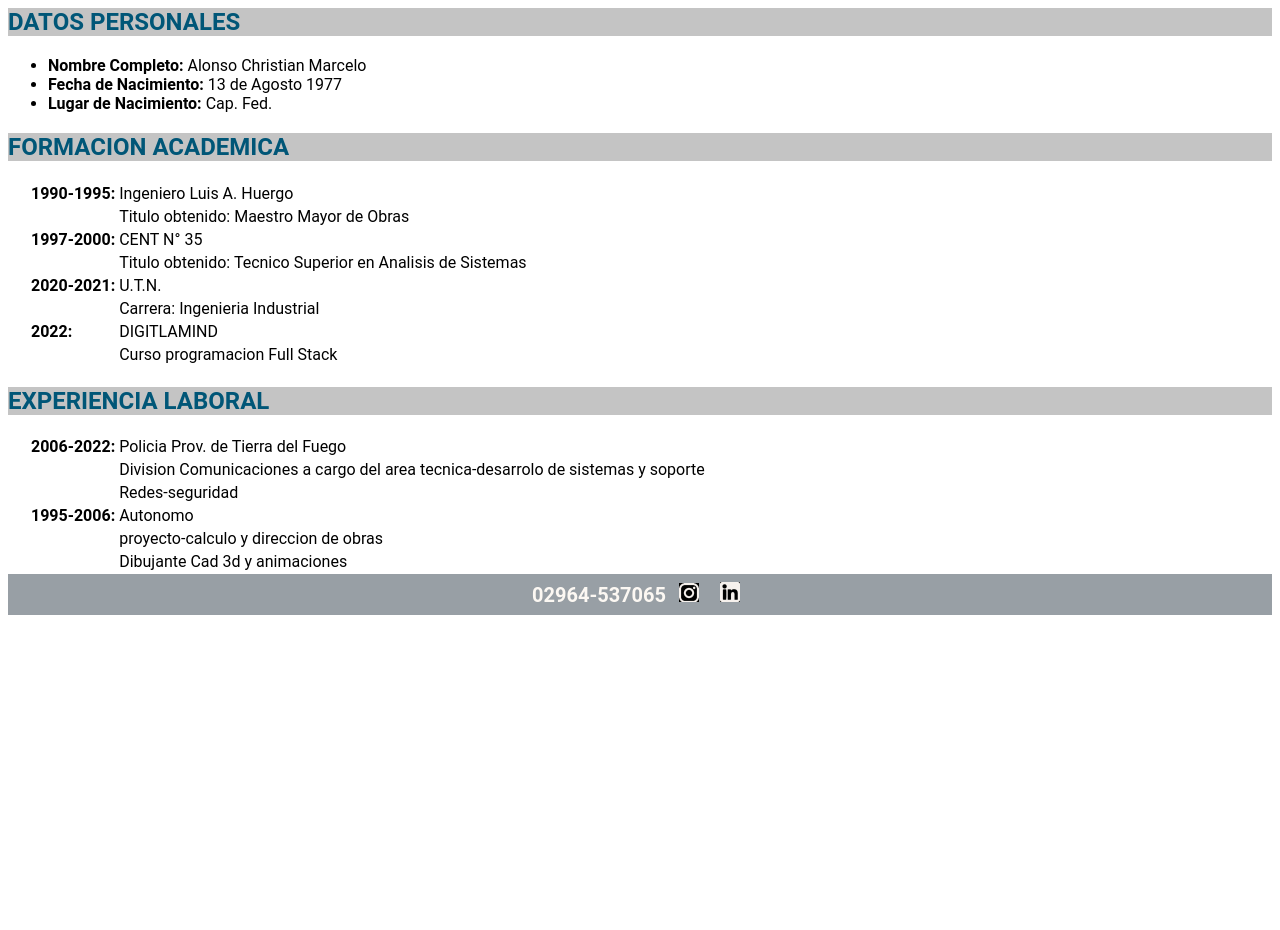
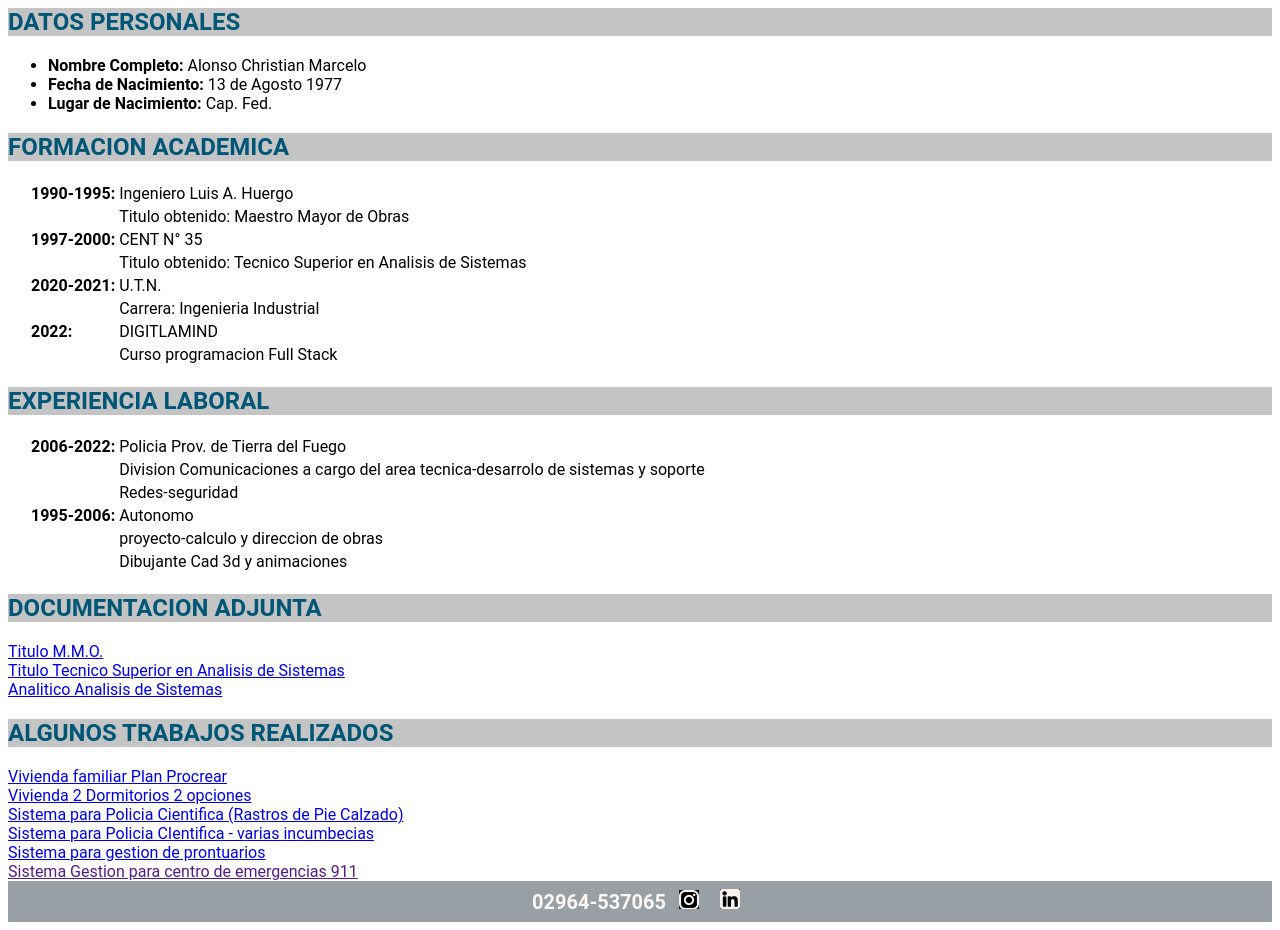
Before and after one commit to ChrisitanMarAlonso/Curriculum, a plain HTML site: page index.html in a window 1280 px wide. Shown: the part 134-1064 px from the top of the page. Before the commit the page ends 800 px from the top, so only its background shows below. Drawn offline with Linux system fonts and the light colour scheme.

Commit message:
Documentacion adjunta

```diff
--- a/index.html
+++ b/index.html
@@ -114,6 +114,22 @@
     </table>
 </div>
 
+<h2>DOCUMENTACION ADJUNTA</h2>
+<div class="documentacion">
+    <a href="./img/titulo MMO.jpeg">Titulo M.M.O.</a> <br>
+    <a href="./img/Titulo CENT 35.jpeg">Titulo Tecnico Superior en Analisis de Sistemas</a> <br>
+    <a href="./img/Analitico CENT 35.jpeg">Analitico Analisis de Sistemas</a><br>
+</div>
+
+<h2>ALGUNOS TRABAJOS REALIZADOS</h2>
+<div class="trabajos">
+    <a href="./img/velo.png">Vivienda familiar Plan Procrear</a> <br>
+    <a href="./img/2dorm.png">Vivienda 2 Dormitorios 2 opciones</a> <br>
+    <a href="./img/pie calzado.png">Sistema para Policia Cientifica (Rastros de Pie Calzado)</a><br>
+    <a href="./img/cientifica.png">Sistema para Policia CIentifica - varias incumbecias</a><br>
+    <a href="./img/Prontuarios.png">Sistema para gestion de prontuarios</a><br>
+    <a href="">Sistema Gestion para centro de emergencias 911</a><br>
+</div>
 
 
 
```
